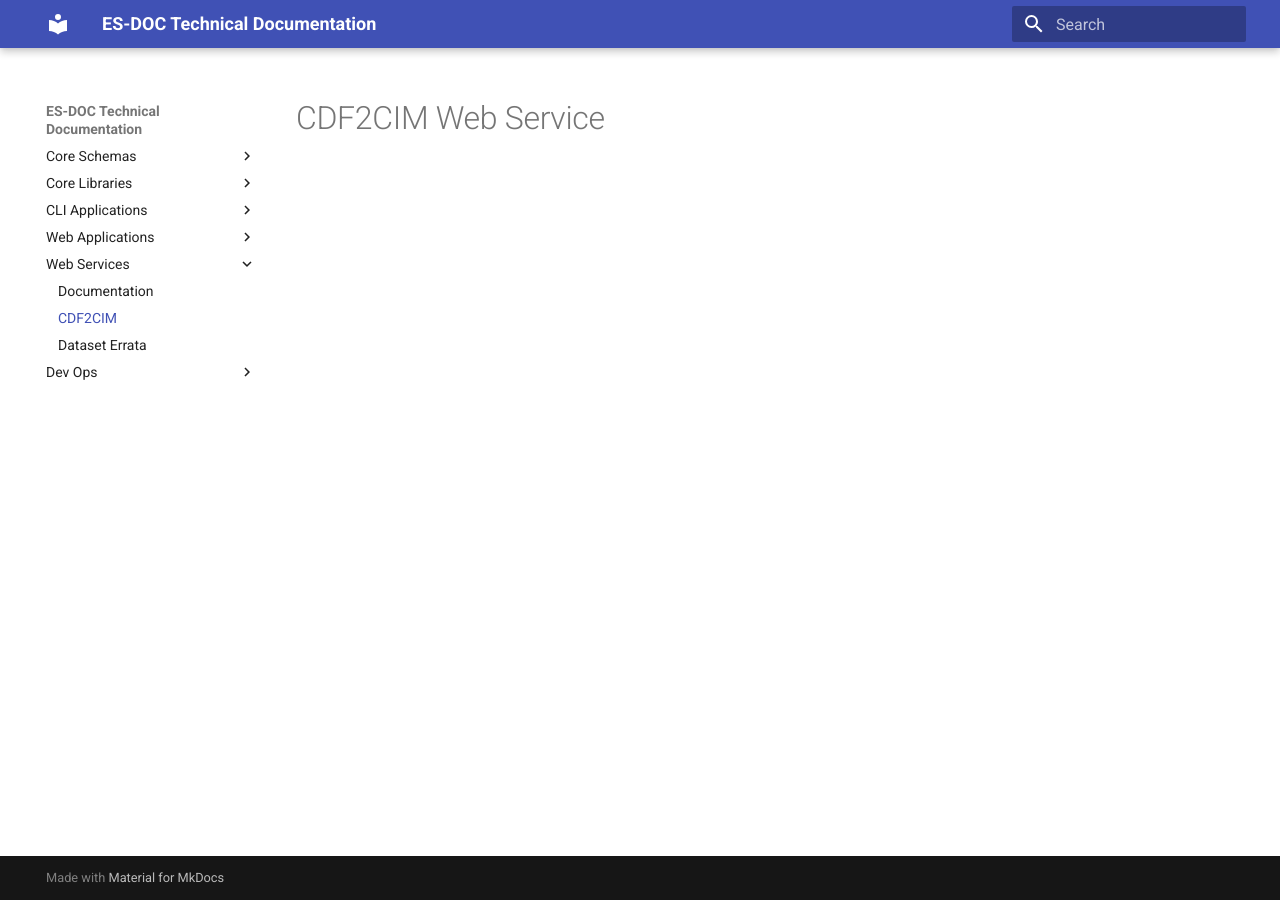
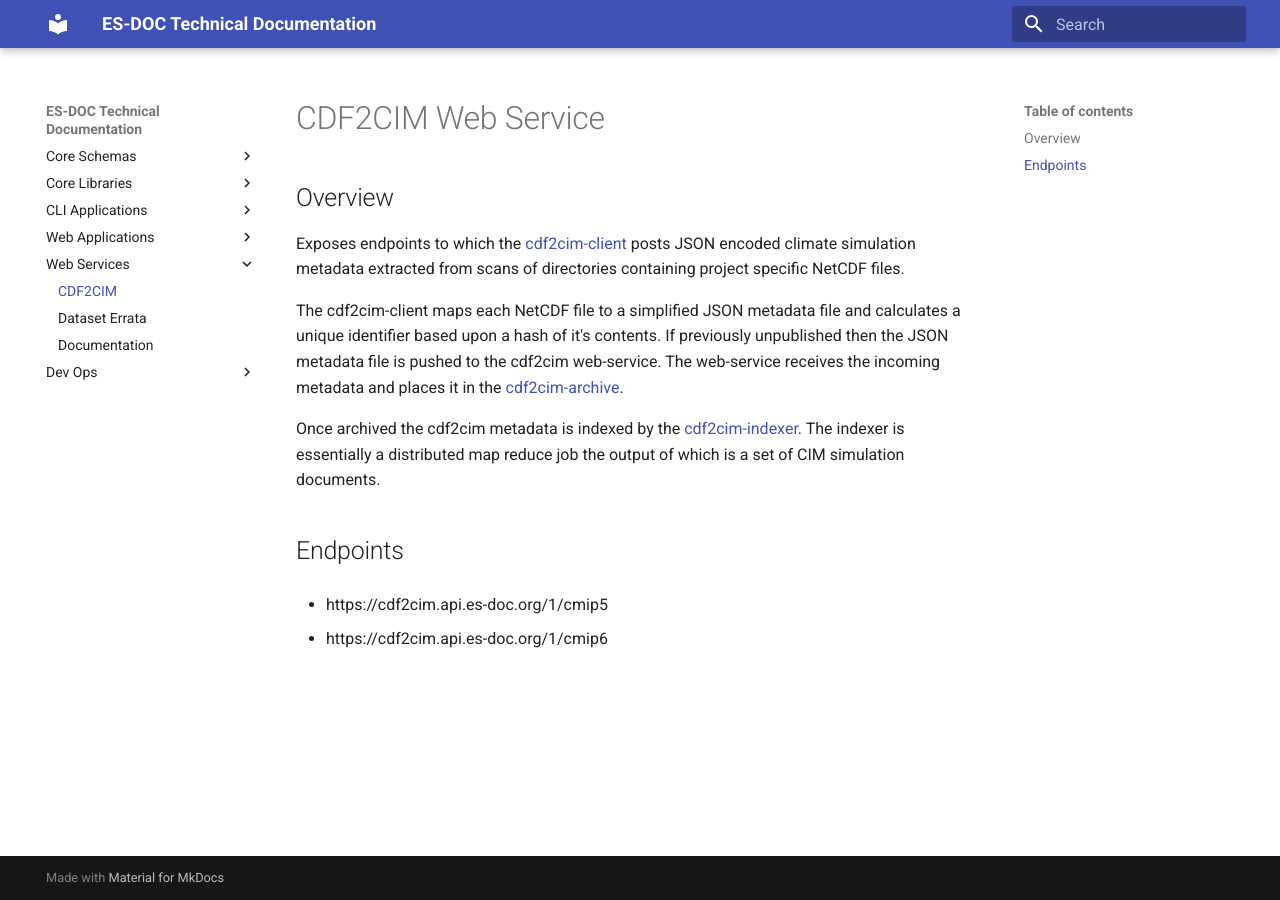
Before and after one commit to ES-DOC/esdoc-technical, an MkDocs documentation site: the page built from docs/web/services/cdf2cim.md, in a window 1280 px wide. Built offline with MkDocs 1.6.1 and Material for MkDocs 9.7.7, drawn with Linux system fonts in a browser that asks for light colours.

Commit message:
1. Extending web apps & services docs.

```diff
--- a/docs/web/services/cdf2cim.md
+++ b/docs/web/services/cdf2cim.md
@@ -1 +1,15 @@
 # CDF2CIM Web Service
+
+## Overview
+
+Exposes endpoints to which the [cdf2cim-client](https://github.com/ES-DOC/esdoc-cdf2cim) posts JSON encoded climate simulation metadata extracted from scans of directories containing project specific NetCDF files.
+
+The cdf2cim-client maps each NetCDF file to a simplified JSON metadata file and calculates a unique identifier based upon a hash of it's contents.  If previously unpublished then the JSON metadata file is pushed to the cdf2cim web-service.  The web-service receives the incoming metadata and places it in the [cdf2cim-archive](https://github.com/ES-DOC/esdoc-cdf2cim-archive).
+
+Once archived the cdf2cim metadata is indexed by the [cdf2cim-indexer](https://github.com/ES-DOC/esdoc-cdf2cim-indexer).  The indexer is essentially a distributed map reduce job the output of which is a set of CIM simulation documents.
+
+## Endpoints
+
+- https://cdf2cim.api.es-doc.org/1/cmip5
+
+- https://cdf2cim.api.es-doc.org/1/cmip6
--- a/mkdocs.yml
+++ b/mkdocs.yml
@@ -13,14 +13,14 @@ nav:
     - CORDEX: "shells/cordex.md"
   - Web Applications:
     - Comparator: "web/apps/comparator.md"
-    - Errata: "web/apps/errata.md"
+    - Dataset Errata: "https://es-doc.github.io/esdoc-errata-client"
     - Explorer: "web/apps/explorer.md"
     - Search: "web/apps/search.md"
     - Specialisations: "web/apps/specialisations.md"
   - Web Services:
+    - CDF2CIM: "web/services/cdf2cim.md"
+    - Dataset Errata: "https://es-doc.github.io/esdoc-errata-client"
     - Documentation: "web/services/documentation.md"
-    - CDF2CIM: "web/services/cdf2cim.md"
-    - Dataset Errata: "web/services/errata.md"
   - Dev Ops:
     - Dashboard: "devops/dashboard.md"
     - Server: "devops/server.md"
```
